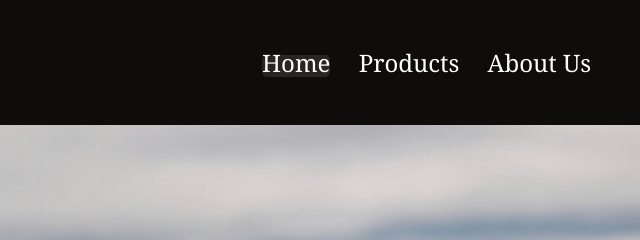
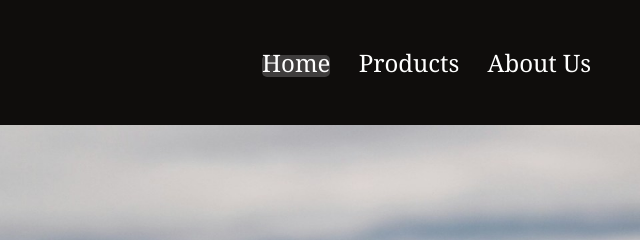
Before and after one commit to shohanislamjoy/mis455_mid_exam, a plain HTML site: page index.html in a window 1280 px wide. In both pictures the pointer is over the item "Home". Shown: the top 240 px of the page, 640-1280 px from the left. Drawn offline with Linux system fonts and the light colour scheme; a web font is replaced by a local one.

Commit message:
bg-color hover on nav bar

```diff
--- a/style.css
+++ b/style.css
@@ -24,8 +24,9 @@ nav h1 {
 }
 
 nav ul li:hover {
-    background-color: rgba(255, 255, 255, 0.1);
+    background-color: rgba(255, 255, 255, 0.2);
     border-radius: 5px;
+    transition: background-color 0.3s ease;
 }
 
 nav {
```
